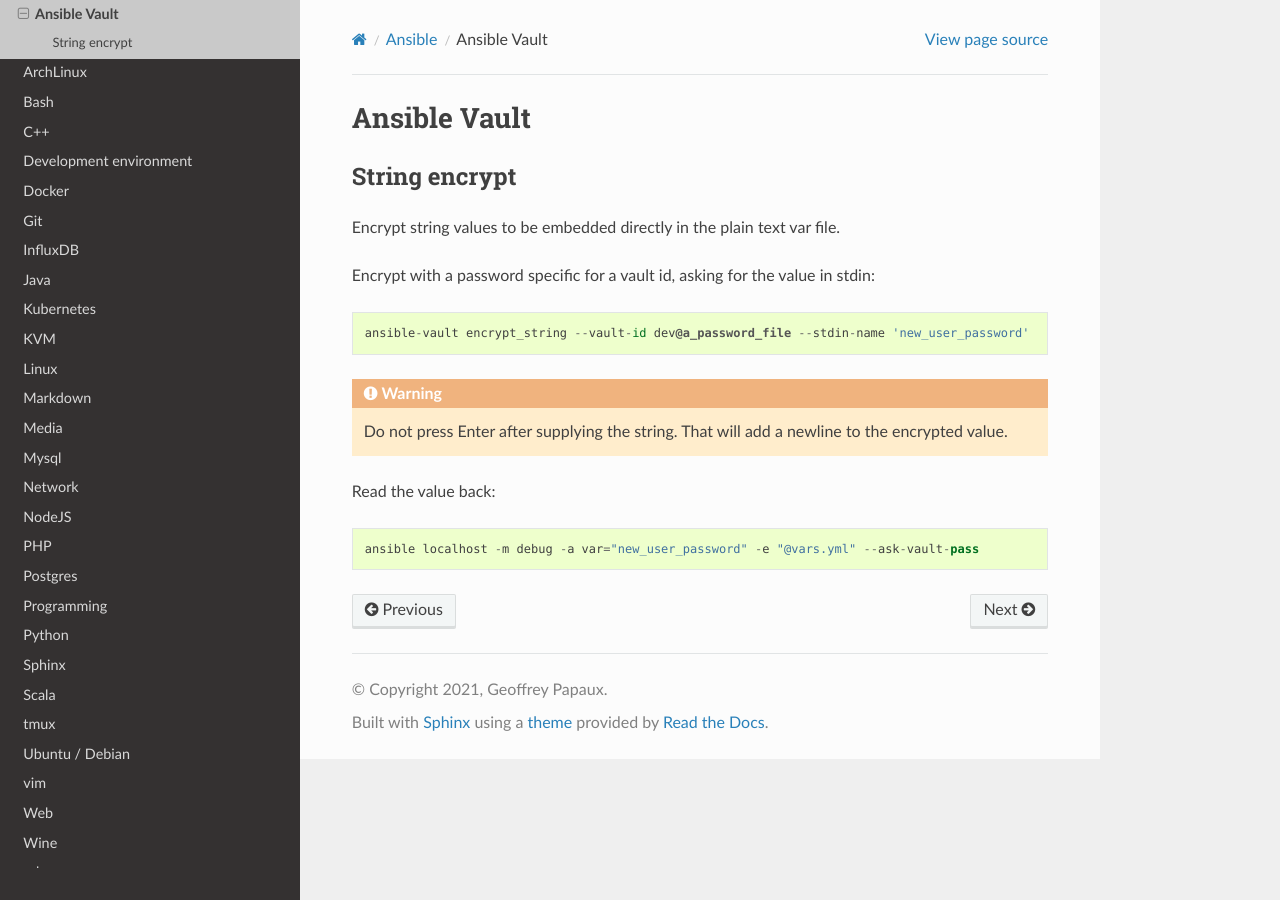
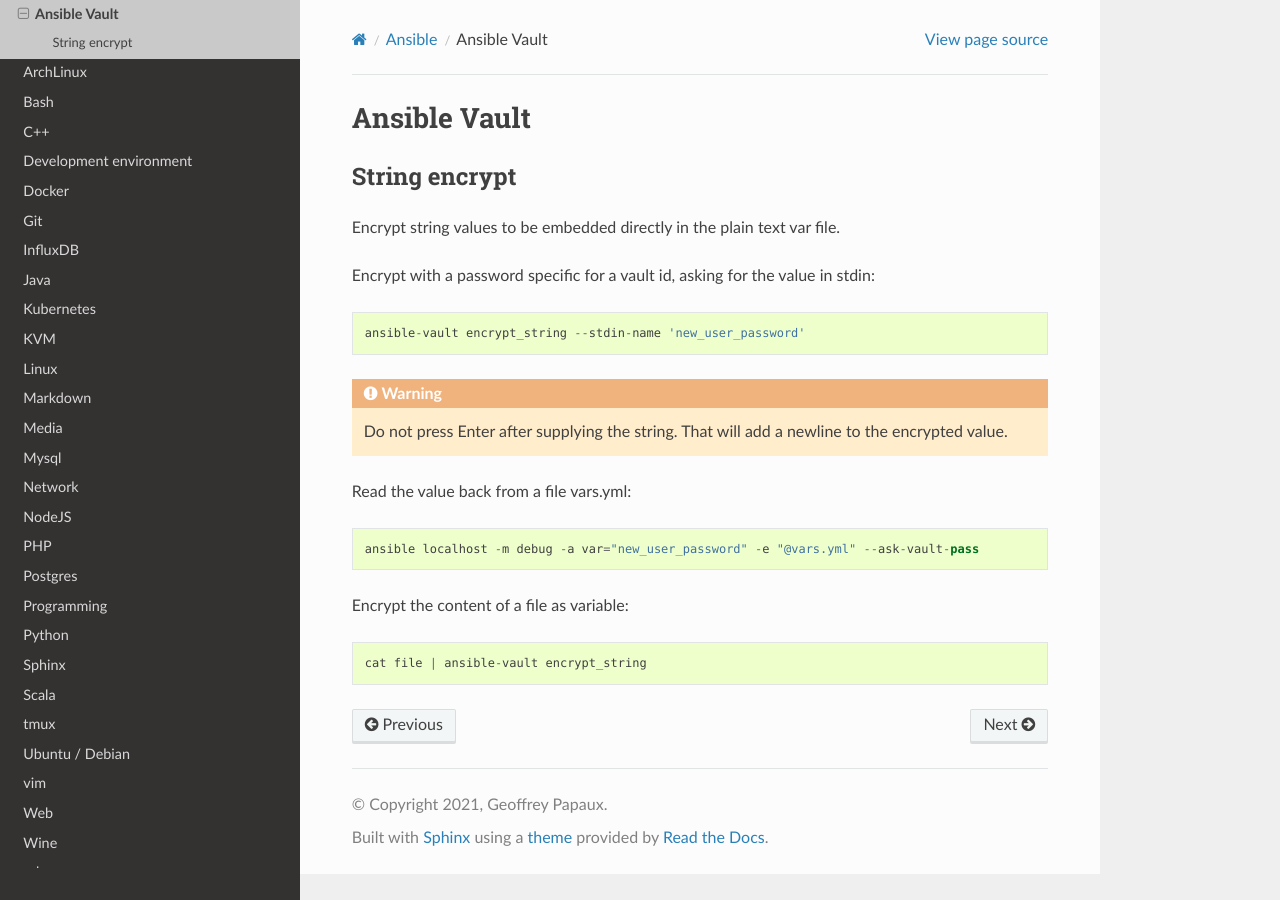
Before and after one commit to papaux/til, a Sphinx documentation site: the page built from source/ansible/vault.rst, in a window 1280 px wide. Built offline with Sphinx 7.4.7 and the Read the Docs theme 2.0.0, drawn with Linux system fonts in a browser that asks for light colours.

Commit message:
ansible: more vault commands

```diff
--- a/source/ansible/vault.rst
+++ b/source/ansible/vault.rst
@@ -8,12 +8,16 @@ Encrypt string values to be embedded directly in the plain text var file.
 
 Encrypt with a password specific for a vault id, asking for the value in stdin::
 
-  ansible-vault encrypt_string --vault-id dev@a_password_file --stdin-name 'new_user_password'
+  ansible-vault encrypt_string --stdin-name 'new_user_password'
 
 .. warning::
 
    Do not press Enter after supplying the string. That will add a newline to the encrypted value.
 
-Read the value back::
+Read the value back from a file vars.yml::
 
   ansible localhost -m debug -a var="new_user_password" -e "@vars.yml" --ask-vault-pass
+
+Encrypt the content of a file as variable::
+
+  cat file | ansible-vault encrypt_string
```
